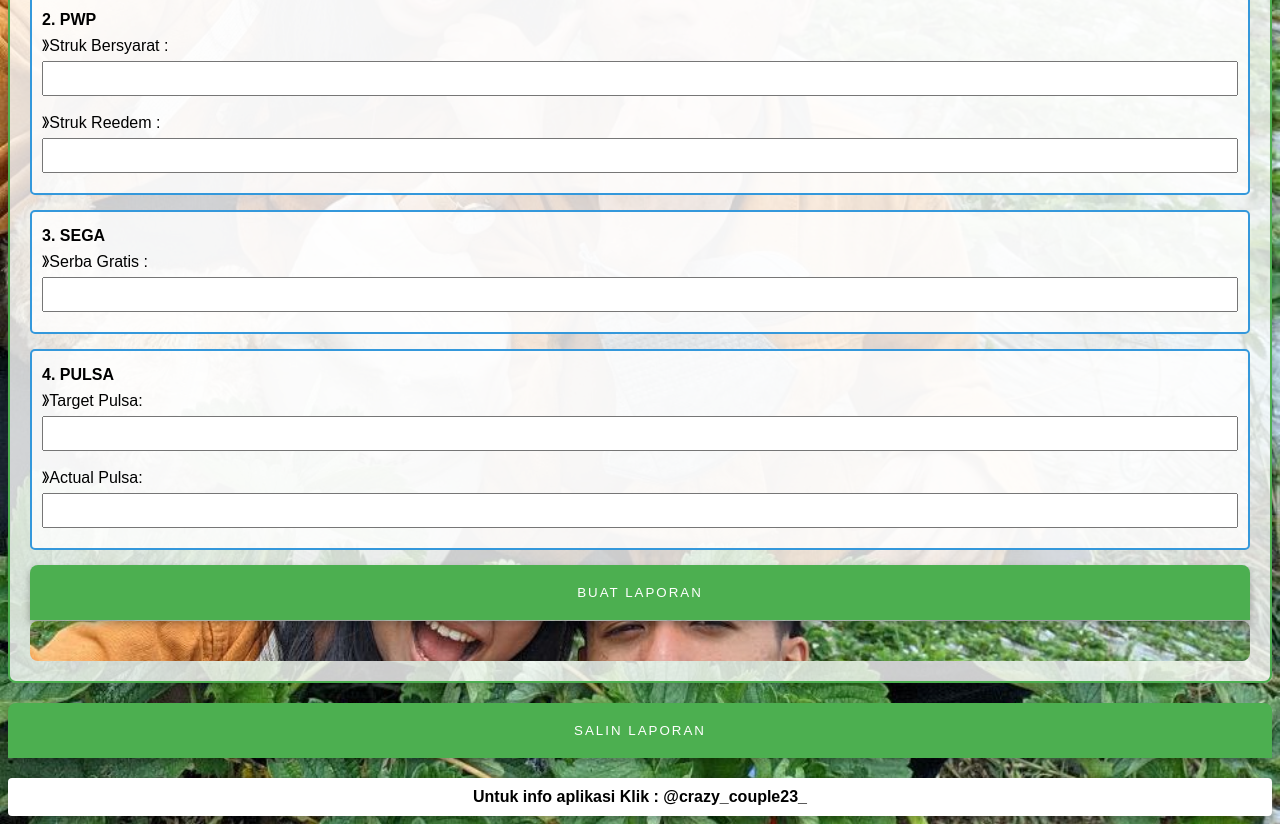
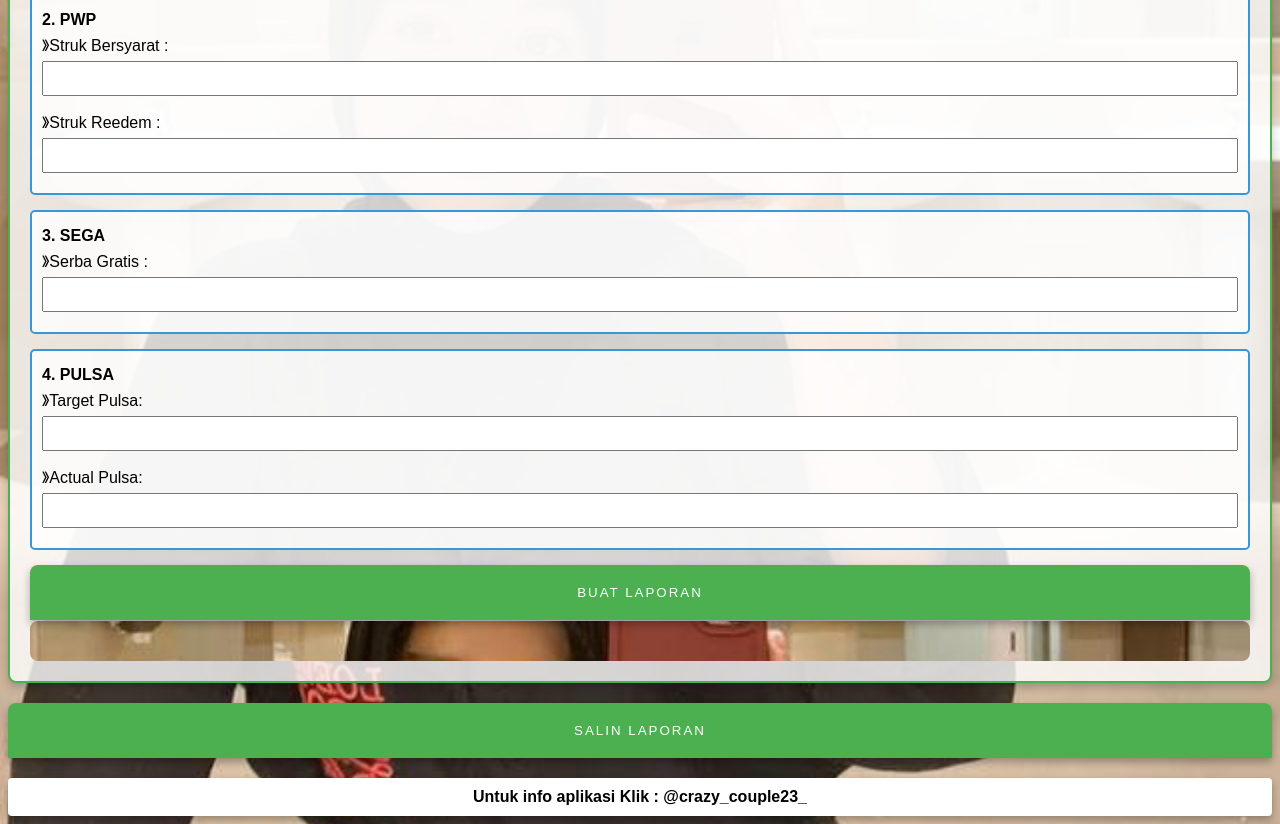
Before and after one commit to hamidsobari23/bukaayang, a plain HTML site: page index.html in a window 1280 px wide. Shown: the part 877-1701 px from the top of the page. Drawn offline with Linux system fonts and the light colour scheme.

Commit message:
Update index.html

```diff
--- a/index.html
+++ b/index.html
@@ -9,7 +9,7 @@
             font-family: Arial, sans-serif;
             color: #333;
             background-color: #C22A0A;
-            background-image: url('p2.jpeg');
+            background-image: url('p3.jpeg');
     background-size: cover; /* Agar gambar mengisi seluruh latar belakang */
     background-position: center; /* Agar gambar berada di tengah */
     background-repeat: no-repeat; /* Agar gambar tidak diulang */
@@ -194,7 +194,7 @@ form {
             margin-top: 1px;
             font-weight: bold;
             color: white;
-            background-image: url('p2.jpeg'); /* Menambahkan gambar background di hasil */
+            background-image: url('p3.jpeg'); /* Menambahkan gambar background di hasil */
             background-size: cover; /* Agar gambar mengisi seluruh area hasil */
             background-position: center; /* Agar gambar berada di tengah */
             background-repeat: no-repeat; /* Agar gambar tidak diulang */
```
